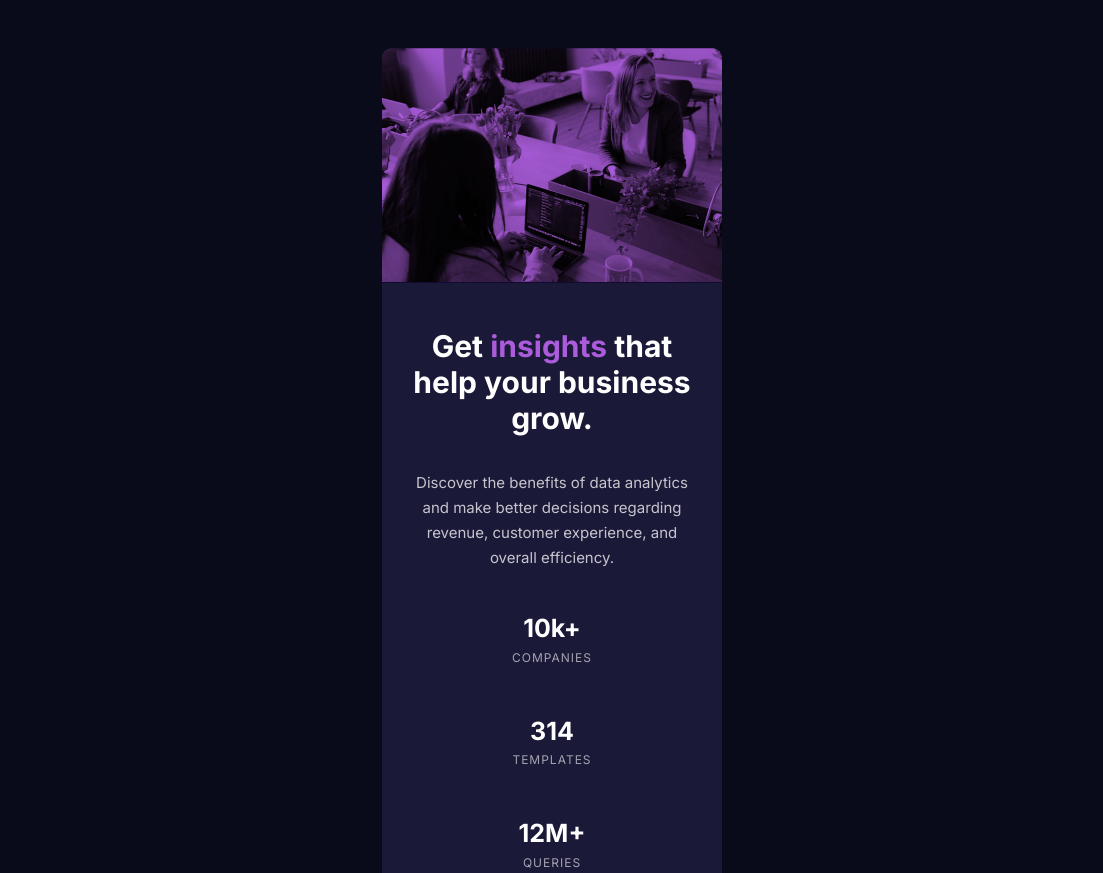
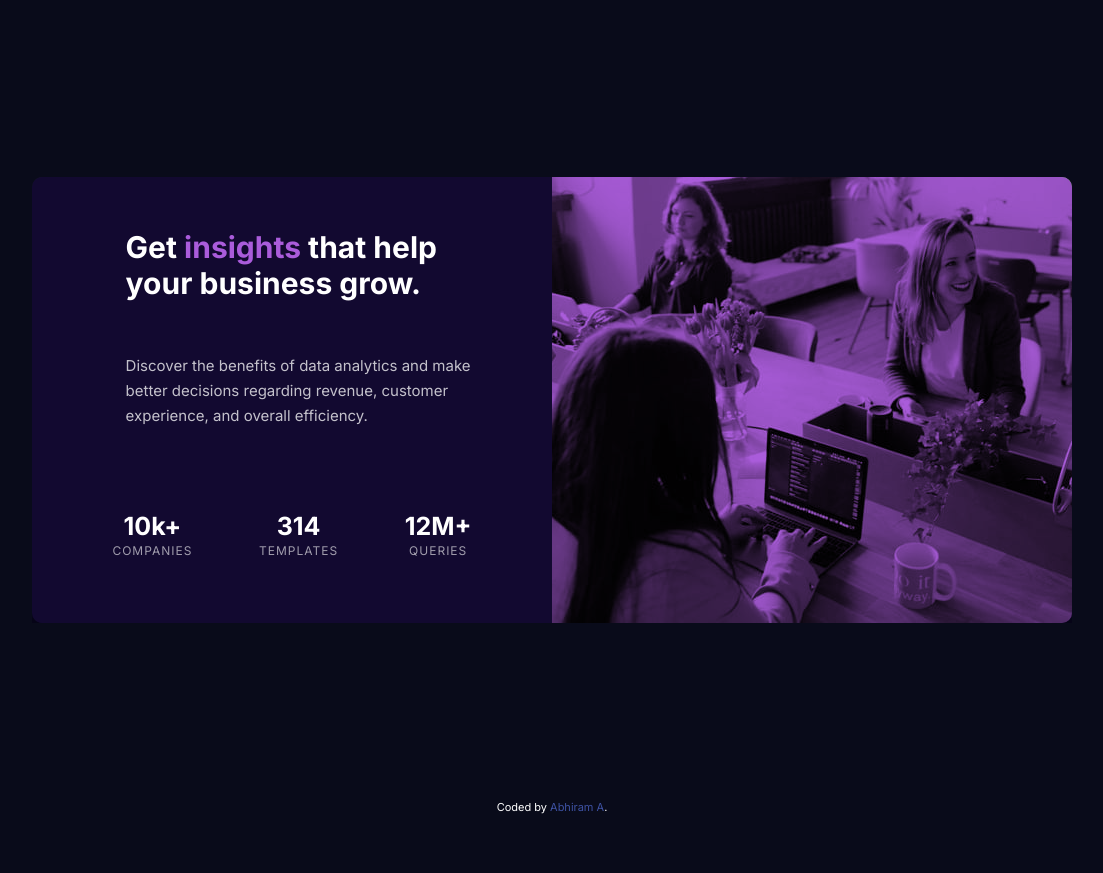
Before and after one commit to abhiramelf/stats-card, a plain HTML site: page index.html in a window 1536 px wide. Shown: the top 873 px of the page, without its empty margins (216-1319 px from the left). After the commit the page ends 814 px from the top, so only its background shows below. Drawn offline with Linux system fonts and the light colour scheme.

Commit message:
Added desktop styling

```diff
--- a/index.html
+++ b/index.html
@@ -19,7 +19,8 @@
 
   <div class="container">
     <div class="stats__card">
-      <img class="stats__image" src="./images/image-header-mobile.jpg" alt="" />
+      <img class="stats__image mobile__img" src="./images/image-header-mobile.jpg" alt="" />
+      <img class="stats__image desktop__img" src="./images/image-header-desktop.jpg" alt="" />
       <div class="overlay"></div>
       <div class="stats__head">
         <h1>Get <span>insights</span> that help your business grow.</h1>
--- a/styles/style.css
+++ b/styles/style.css
@@ -9,6 +9,14 @@ body {
     font-size: 15px;
     color: white;
     background-color: hsl(233, 47%, 7%);
+}
+
+.desktop__img {
+    opacity: 0;
+}
+
+.mobile__img {
+    opacity: 1;
 }
 
 .container {
@@ -98,3 +106,91 @@ body {
     color: hsl(228, 45%, 44%);
     text-decoration: none;
 }
+
+@media only screen and (min-width: 1400px) {
+
+    .desktop__img {
+        opacity: 1;
+    }
+
+    .mobile__img {
+        opacity: 0;
+    }
+
+    .container {
+        margin: 0;
+    }
+
+    .stats__card {
+        position: relative;
+        width: 1040px;
+        height: 446px;
+        background-color: hsl(244, 38%, 16%);
+        border-radius: 10px;
+    }
+
+    .stats__image {
+        position: absolute;
+        left: 15.6rem;
+        bottom: 0;
+        width: 100%;
+        height: 100%;
+        object-fit: contain;
+        clip-path: inset(0 24% 0 26% round 0 10px 10px 0);
+    }
+
+    .overlay {
+        position: absolute;
+        top: 0;
+        right: 0;
+        bottom: 0;
+        left: 0;
+        background-color: hsl(277, 64%, 61%);
+        mix-blend-mode: multiply;
+        clip-path: inset(0 0 0 0 round 10px 10px 0 0);
+    }
+
+    .stats__head {
+        position: inherit;
+        top: 0;
+        left: 4%;
+        display: inline-block;
+        text-align: left;
+        width: 45%;
+        padding: 5% 5%;
+        color: hsl(0, 0%, 100%);
+    }
+
+    .stats_description {
+        position: inherit;
+        top: 0;
+        right: 1%;
+        display: block;
+        width: 55%;
+        text-align: left;
+        line-height: 25px;
+        padding: 0 10% 8% 10%;
+        color: hsla(0, 0%, 100%, 0.75);
+    }
+
+    .stats__figures {
+        position: inherit;
+        top: 0;
+        right: 25%;
+        text-align: center;
+    }
+
+    .stats__figures__one {
+        display: inline-block;
+    }
+
+    .stats__figures__two {
+        display: inline-block;
+        padding: 0 6%;
+    }
+
+    .stats__figures__three {
+        display: inline-block;
+    }
+
+}
```
